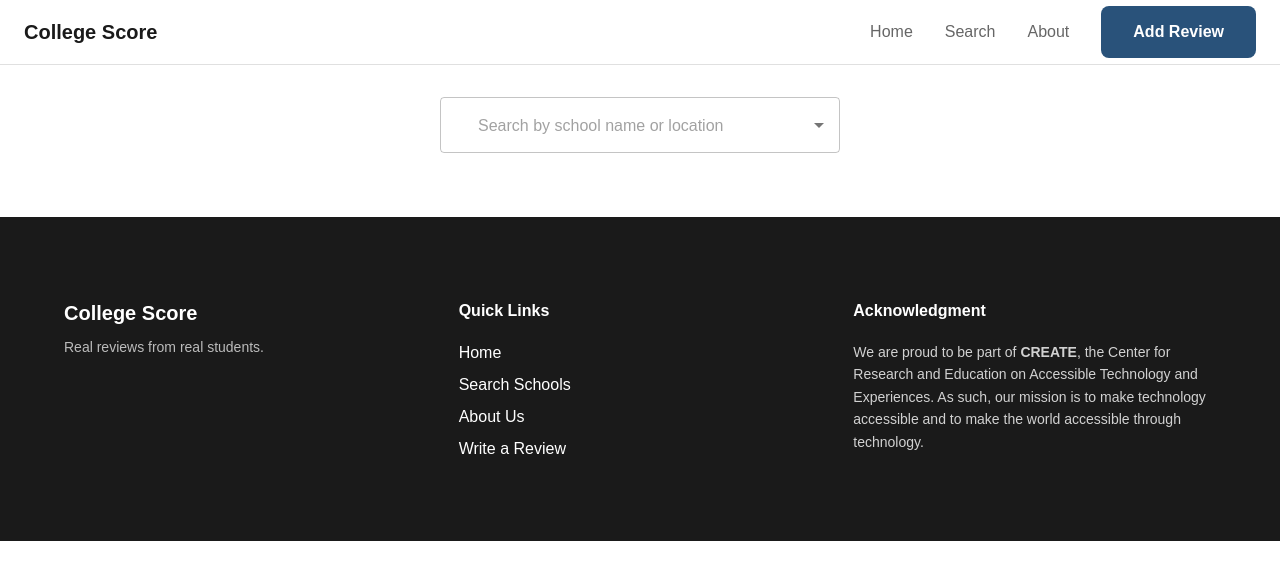
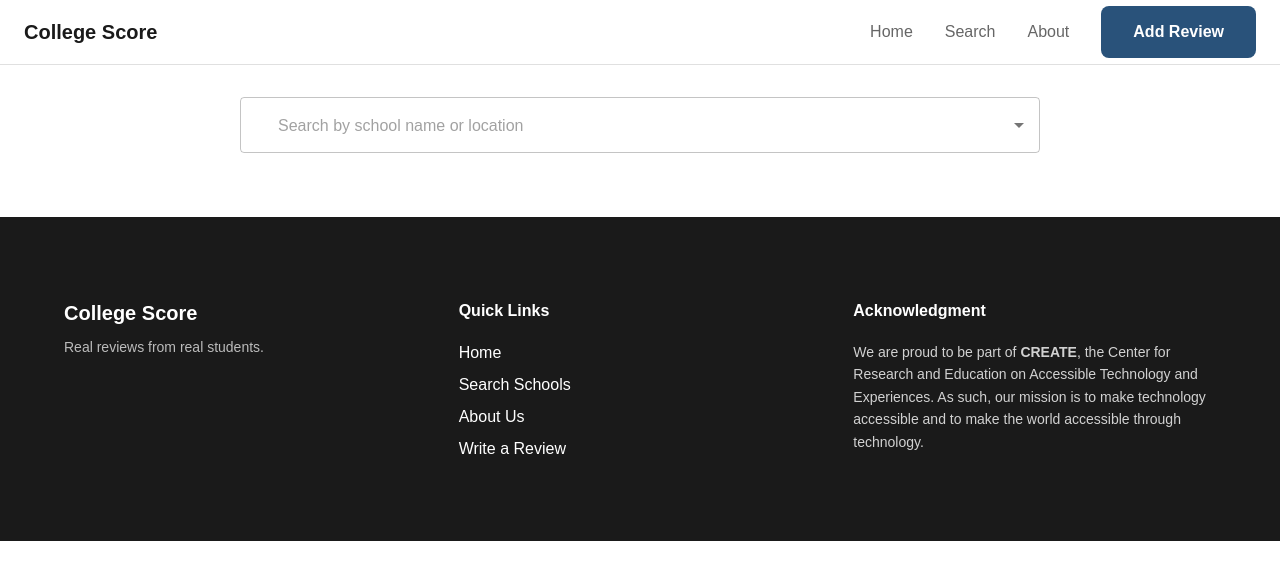
Before and after one commit to collegescore/frontend, a Next.js app: page /search in a window 1280 px wide. Shown: the top 580 px of the page. Built offline with nearby package versions, Linux system fonts and the light colour scheme; some icons are missing; what @mui/material-nextjs would draw is missing.

Commit message:
make searchbar width adjustable

```diff
--- a/src/components/common/UniversitySearch.tsx
+++ b/src/components/common/UniversitySearch.tsx
@@ -31,13 +31,18 @@ const V0_COLLEGES: College[] = [
 
 interface UniversitySearchProps {
   onSelect?: (college: College | null) => void;
+  width?: string | number;
 }
 
-export const UniversitySearch = ({ onSelect }: UniversitySearchProps) => {
+// Search bar has default width of 400px, can be overridden via props
+export const UniversitySearch = ({
+  onSelect,
+  width = "100%",
+}: UniversitySearchProps) => {
   const [value, setValue] = useState<College | null>(null);
 
   return (
-    <Box sx={{ width: 400, margin: "2rem auto" }}>
+    <Box sx={{ width: width, maxWidth: 800, margin: "2rem auto" }}>
       <Autocomplete
         options={V0_COLLEGES}
         // Displays the college name field (as opposed to slug or id etc) in the dropdown
```
